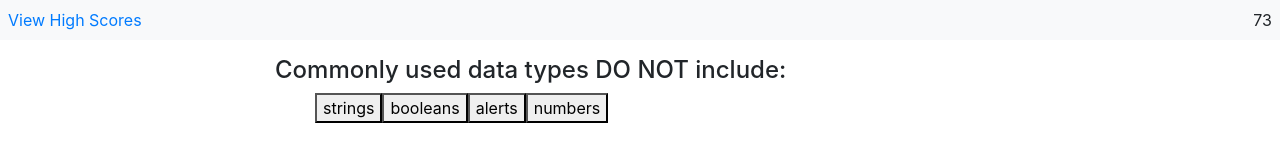
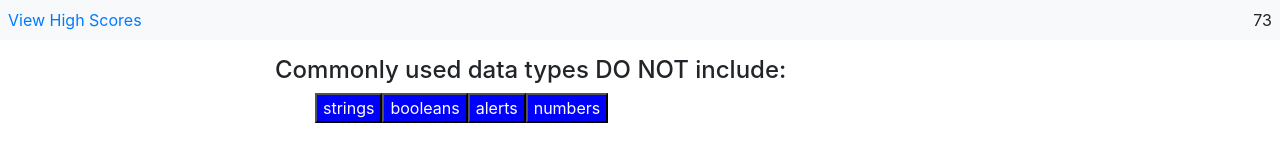
Before and after one commit to rphill26/JS_Quiz, a plain HTML site: page index.html in a window 1280 px wide. Both pictures are taken after a click on the button "Start". Drawn offline with nearby package versions, Linux system fonts and the light colour scheme.

```diff
--- a/index.html
+++ b/index.html
@@ -4,6 +4,8 @@
     <!-- Required meta tags -->
     <meta charset="utf-8">
     <meta name="viewport" content="width=device-width, initial-scale=1, shrink-to-fit=no">
+
+    <link rel="stylesheet" href="style.css">
 
     <!-- Bootstrap CSS -->
     <link rel="stylesheet" href="https://stackpath.bootstrapcdn.com/bootstrap/4.3.1/css/bootstrap.min.css" integrity="sha384-ggOyR0iXCbMQv3Xipma34MD+dH/1fQ784/j6cY/iJTQUOhcWr7x9JvoRxT2MZw1T" crossorigin="anonymous">
--- a/main.js
+++ b/main.js
@@ -3,9 +3,11 @@
 var answersList = document.getElementById("answers");
 
 
+
 startBtn.addEventListener("click", function(event){
     document.getElementById("start-screen").classList.add("d-none");
     document.getElementById("qa-screen").classList.remove("d-none");
+
 
     questionHeading.textContent = questions[0].title;
     answersList.innerHTML = "";
@@ -14,15 +16,39 @@
     var seconds = document.getElementById("timer").textContent;
     var timer = setInterval(function() {
         seconds--;
-     document.getElementById("timer").textContent = seconds;
+        document.getElementById("timer").textContent = seconds;
         if (seconds <= 0) clearInterval(timer);
-        stopQuiz();
     }, 1000);
 
+
+
     var choices = questions[0].choices;
+    var answer = questions[0].answer;
     for (var i = 0; i < choices.length; i++){
         var newChoice = document.createElement("button");
         newChoice.textContent = choices[i];
         answersList.appendChild(newChoice);
+
+        if(newChoice.textContent === answer){
+            newChoice.setAttribute("class", "true");
+            console.log(newChoice.textContent);
+            console.log(newChoice.className);
+            console.log(typeof newChoice);
+        } else {
+            newChoice.setAttribute("class", "false");
+            console.log(newChoice.textContent);
+            console.log(newChoice.className);
+            console.log(typeof newChoice);
+        }
+
+
+
+        newChoice.addEventListener("click", function(event){
+            if (newChoice.textContent === answer){
+                alert("correct");
+            } else {
+                alert("wrong");
+            }
+        });
     }
 });
--- a/style.css
+++ b/style.css
@@ -0,0 +1,4 @@
+button{
+    color: white;
+    background: blue;
+}
```
Also changed, not shown: questions.js (line endings or trailing spaces).
